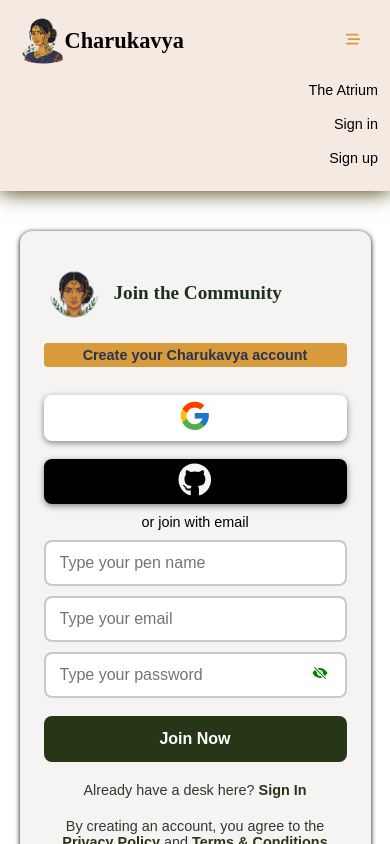
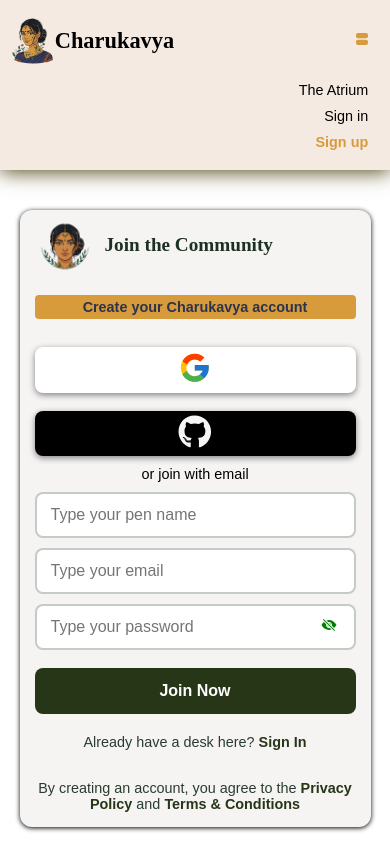
Before and after one commit to Ri1999/projectBlog, a React (Vite) app: page /signup in a window 390 px wide. Both pictures are taken after a click on the button 353 px from the left and 40 px from the top of the page. Shown: the top 844 px of the page. Built offline with nearby package versions, Linux system fonts and the light colour scheme; no server answers; a web font is replaced by a local one.

Commit message:
fix: header ux color pallets add highlight feature, others incomplete

```diff
--- a/src/components/Header/Header.jsx
+++ b/src/components/Header/Header.jsx
@@ -9,8 +9,12 @@ import logoimage from "../../images/Charukavya.png"
 // import { useState } from "react"
 // import { useLocation } from "react-router-dom";
 // import { useState } from "react"
-import { FaBarsStaggered } from "react-icons/fa6";
+// import { FaBarsStaggered } from "react-icons/fa6";
+import { TbLayoutListFilled } from "react-icons/tb";
 import { useState } from "react";
+// import { CiGrid32 } from "react-icons/ci";
+// import { RiLayoutGridFill } from "react-icons/ri";
+import { useLocation } from "react-router-dom";
 
 const Header = () => {
 
@@ -27,6 +31,7 @@ const Header = () => {
 
 
   const navigate = useNavigate()
+  const location = useLocation();
 
   const navItems = [
     {
@@ -101,7 +106,7 @@ const Header = () => {
             <h2 className="brand-title" >Charukavya</h2>
 
             <div className="nav-click-bar" >
-              <button onClick={() => setIsOpen(!isOpen)} type="button"><FaBarsStaggered className="stack-bar" /></button>
+              <button onClick={() => setIsOpen(!isOpen)} type="button"><TbLayoutListFilled className="stack-bar" /></button>
             </div>
 
           </div>
@@ -109,11 +114,21 @@ const Header = () => {
           <ul className={`nav-list ${isOpen ? "show-menu" : ""}`}  >
             {/* before was className="nav-list " */}
             {navItems.map((item) =>
+
+
+
               item.active ? (
+
                 <li key={item.name}>
 
                   {/* () => navigate(item.slug) */}
-                  <button className="nav-button" onClick={()=>{
+                  <button
+                  className={`nav-button ${
+            location.pathname === item.slug ? "active-nav" : ""
+          }`}
+
+
+                  onClick={()=>{
                     navigate(item.slug);
                     setIsOpen(false);
 
@@ -123,6 +138,7 @@ const Header = () => {
                 </li>
               ) : null
             )}
+
 
             {authStatus && (
               <li className="logout-button" >
--- a/src/components/Header/LogoutButton.jsx
+++ b/src/components/Header/LogoutButton.jsx
@@ -4,7 +4,7 @@ import { logout } from "../../store/authSlice"
 import { useDispatch } from "react-redux"
 // import { useState } from "react"
 // import { GiPowerButton } from "react-icons/gi";
-import { SiInkdrop } from "react-icons/si";
+// import { SiInkdrop } from "react-icons/si";
 import "./logoutButton.css"
 
 const LogoutButton = () => {
@@ -60,7 +60,7 @@ const LogoutButton = () => {
     // onMouseEnter={() => setIsHovered(true)}
     //   onMouseLeave={() => setIsHovered(false)}
 
-    onClick={handleLogout} type="button">Unl<SiInkdrop size={18} color="#a3b18a" />nk</button>
+    onClick={handleLogout} type="button">Unlnk</button>
   )
 }
 
--- a/src/components/Header/header.css
+++ b/src/components/Header/header.css
@@ -75,8 +75,12 @@ header.hide-on-scroll{
 
 }
 .nav-button:hover {
-    color: green;
+    color: #D89B3C;
 
+}
+.nav-button.active-nav{
+    font-weight: 600;
+    color: #D89B3C;
 }
 
 
@@ -107,11 +111,13 @@ header.hide-on-scroll{
     gap: 10px;
     flex-wrap: wrap; */
         display: none;
-        width: 100%;
+        width: 95%;
         flex-direction: column;
-        gap: 10px;
+        align-items: center;
+        justify-content: center;
+        gap: 2px;
         text-align: center;
-        padding-bottom: 5px;
+        /* padding-bottom: 5px; */
   }
   .nav-list.show-menu {
         display: flex !important;
@@ -130,7 +136,7 @@ header.hide-on-scroll{
         position: relative;
 
         align-items: center;
-        width: 90vw;
+        width: 95vw;
         height: 50px;
     }
     .nav-click-bar{
@@ -151,8 +157,8 @@ header.hide-on-scroll{
         transition: "transform 0.3s ease",
     }
     .stack-bar{
-        width: 1.1rem;
-        height: 1.1rem;
+        width: 1.5rem;
+        height: 1.5rem;
     }
     .logo-pic h2{
         font-family: "Fondamento", cursive;
@@ -178,8 +184,8 @@ header.hide-on-scroll{
         font-size: 0.9rem;
     }
     .stack-bar{
-        width: 0.9rem;
-        height: 0.9rem;
+        width: 1rem;
+        height: 1rem;
     }
 
 
--- a/src/components/Header/logoutButton.css
+++ b/src/components/Header/logoutButton.css
@@ -7,9 +7,10 @@
     cursor: pointer;
     /* font-family: "Fondamento", cursive; */
     font-family: "Sansation", sans-serif;
+    padding-right: 6px;
 }
 .logout-button:hover{
-    color: green;
+    color: #D89B3C;
 }
 @media screen and (max-width: 480px){
     .logout-button{
--- a/src/components/Signup/signup.css
+++ b/src/components/Signup/signup.css
@@ -59,6 +59,7 @@
     color: #2A3C30;
     margin: 0;
     font-family: 'Sansation', sans-serif;
+    margin-bottom: 10px;
 }
 .signup-text a{
     color: #283618;
@@ -95,6 +96,9 @@
     .signup-text, .extra-singup-message{
         font-size: 0.9rem;
     }
+    .signup-container{
+        padding: 5px 15px;
+    }
 
 
 }
```
